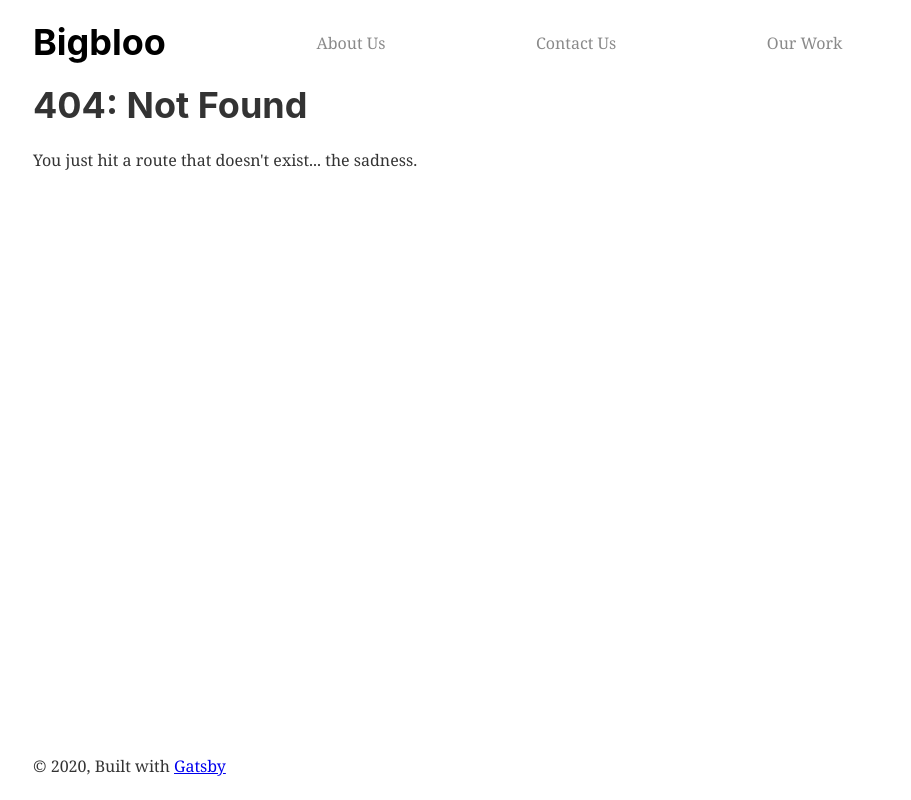
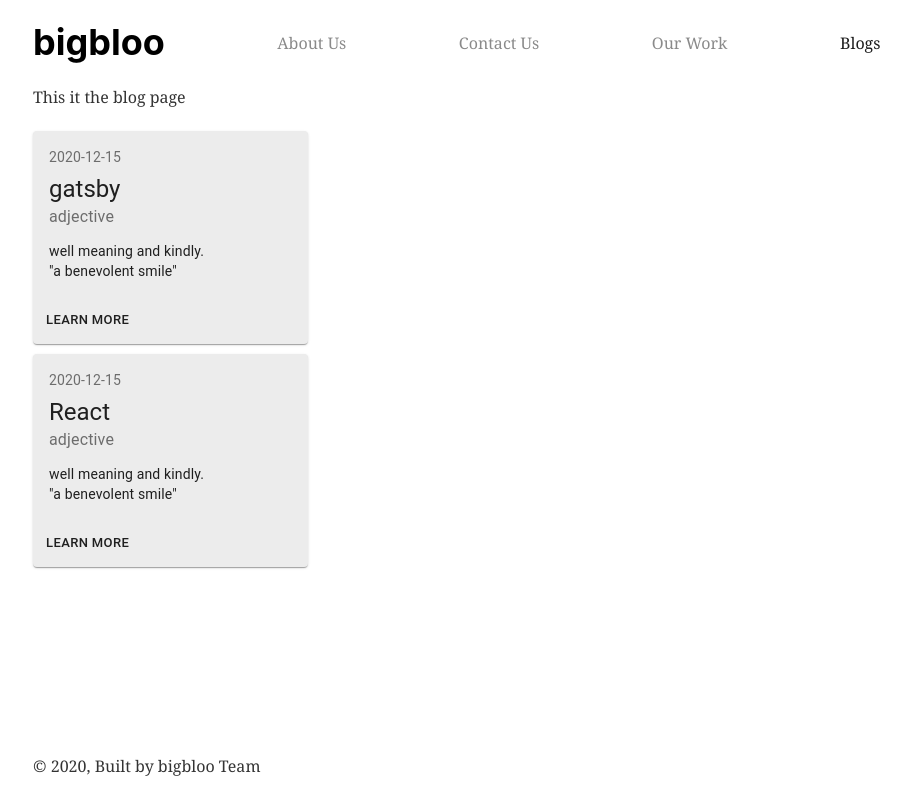
Before and after one commit to michalwanto/bigbloo_web, a Gatsby site: page /blog in a window 1280 px wide. Before the commit this address had no page. Shown: the whole page, without its empty margins (127-1038 px from the left). Built offline with nearby package versions, Linux system fonts and the light colour scheme; Gatsby itself is replaced by a stand-in of ours.

Commit message:
added blog page

```diff
--- a/gatsby-config.js
+++ b/gatsby-config.js
@@ -1,16 +1,16 @@
 module.exports = {
   siteMetadata: {
-    title: `Bigbloo`,
+    title: `bigbloo`,
     description: `Kick off your next, great Gatsby project with this default starter. This barebones starter ships with the main Gatsby configuration files you might need.`,
-    author: `@gatsbyjs`,
+    author: `bigbloo Team`,
   },
   plugins: [
     `gatsby-plugin-react-helmet`,
     {
       resolve: `gatsby-source-filesystem`,
       options: {
-        name: `images`,
-        path: `${__dirname}/src/images`,
+        name: `src`,
+        path: `${__dirname}/src`,
       },
     },
     `gatsby-transformer-sharp`,
@@ -26,7 +26,7 @@ module.exports = {
         display: `minimal-ui`,
         icon: `src/images/gatsby-icon.png`, // This path is relative to the root of the site.
       },
-    },`gatsby-plugin-sass`,
+    },`gatsby-plugin-sass`,`gatsby-transformer-remark`
     // this (optional) plugin enables Progressive Web App + Offline functionality
     // To learn more, visit: https://gatsby.dev/offline
     // `gatsby-plugin-offline`,
--- a/package.json
+++ b/package.json
@@ -5,6 +5,7 @@
   "version": "0.1.0",
   "author": "Kyle Mathews <mathews.kyle@gmail.com>",
   "dependencies": {
+    "@material-ui/core": "^4.11.2",
     "gatsby": "^2.25.3",
     "gatsby-image": "^2.4.21",
     "gatsby-plugin-manifest": "^2.5.2",
@@ -13,6 +14,7 @@
     "gatsby-plugin-sass": "^2.7.0",
     "gatsby-plugin-sharp": "^2.7.1",
     "gatsby-source-filesystem": "^2.4.2",
+    "gatsby-transformer-remark": "^2.12.0",
     "gatsby-transformer-sharp": "^2.5.21",
     "node-sass": "^4.14.1",
     "prop-types": "^15.7.2",
@@ -21,6 +23,8 @@
     "react-helmet": "^6.1.0"
   },
   "devDependencies": {
+    "cross-env": "^7.0.3",
+    "env-cmd": "^10.1.0",
     "prettier": "2.1.2"
   },
   "keywords": [
@@ -29,7 +33,7 @@
   "license": "0BSD",
   "scripts": {
     "build": "gatsby build",
-    "develop": "gatsby develop",
+    "develop": "cross-env GATSBY_GRAPHQL_IDE=playground gatsby develop",
     "format": "prettier --write \"**/*.{js,jsx,ts,tsx,json,md}\"",
     "start": "npm run develop",
     "serve": "gatsby serve",
--- /dev/null
+++ b/src/components/blog/blogCard.js
@@ -0,0 +1,55 @@
+import React from 'react';
+import { makeStyles } from '@material-ui/core/styles';
+import Card from '@material-ui/core/Card';
+import CardActions from '@material-ui/core/CardActions';
+import CardContent from '@material-ui/core/CardContent';
+import Button from '@material-ui/core/Button';
+import Typography from '@material-ui/core/Typography';
+
+const useStyles = makeStyles({
+  root: {
+    maxWidth: 275,
+    marginBottom:"10px",
+    backgroundColor:"rgb(236, 236, 236)"
+  },
+  bullet: {
+    display: 'inline-block',
+    margin: '0 2px',
+    transform: 'scale(0.8)',
+  },
+  date: {
+    fontSize: 14,
+  },
+  pos: {
+    marginBottom: 12,
+  },
+});
+
+export default function SimpleCard(props) {
+  const classes = useStyles();
+  const bull = <span className={classes.bullet}>•</span>;
+
+  return (
+    <Card className={classes.root}>
+      <CardContent>
+        <Typography className={classes.date} color="textSecondary" gutterBottom>
+          {props.date}
+        </Typography>
+        <Typography variant="h5" component="h2">
+          {props.title}
+        </Typography>
+        <Typography className={classes.pos} color="textSecondary">
+          adjective
+        </Typography>
+        <Typography variant="body2" component="p">
+          well meaning and kindly.
+          <br />
+          {'"a benevolent smile"'}
+        </Typography>
+      </CardContent>
+      <CardActions>
+        <Button size="small">Learn More</Button>
+      </CardActions>
+    </Card>
+  );
+}
--- a/src/components/footer.js
+++ b/src/components/footer.js
@@ -1,12 +1,20 @@
 import React from "react"
+import {graphql,useStaticQuery} from "gatsby"
 
 const Footer = ()=>{
+const data = useStaticQuery(graphql`
+query{
+  site{
+    siteMetadata{
+      author
+    }
+  }
+}
+`)
     return(
 
         <div>
-            © {new Date().getFullYear()}, Built with
-            {` `}
-            <a href="https://www.gatsbyjs.com">Gatsby</a>
+            © {new Date().getFullYear()}, Built by {data.site.siteMetadata.author}
         </div>
     )
 }
--- a/src/components/header.js
+++ b/src/components/header.js
@@ -1,11 +1,22 @@
-import { Link } from "gatsby"
+import { Link,graphql,useStaticQuery } from "gatsby"
 import PropTypes from "prop-types"
 import React from "react"
+
 
 import headerStyles from "./header.module.scss"
 
 
-const Header = ({ siteTitle }) => (
+const Header = () =>{
+const data =useStaticQuery(graphql`
+query{
+  site{
+    siteMetadata{
+      title
+    }
+  }
+}
+`)
+return(
   <header
     className={headerStyles.header}
   >
@@ -27,16 +38,17 @@ const Header = ({ siteTitle }) => (
             flexGrow:"1"
           }}
         >
-          {siteTitle}
+        {data.site.siteMetadata.title}
         </Link>
       </h1>
       <Link className={headerStyles.navtitle} activeClassName={headerStyles.navtitleActive} to="/about">About Us</Link>
       <Link className={headerStyles.navtitle} activeClassName={headerStyles.navtitleActive} to="/contact">Contact Us</Link>
       <Link className={headerStyles.navtitle} activeClassName={headerStyles.navtitleActive} to="/work">Our Work </Link>
-      <i style={{justifyContent:"flex-end"}} class="fas fa-bars"></i>
+      <Link className={headerStyles.navtitle} activeClassName={headerStyles.navtitleActive} to="/blog">Blogs</Link>
+      <i style={{justifyContent:"flex-end"}} className="fas fa-bars"></i>
     </div>
   </header>
-)
+)}
 
 Header.propTypes = {
   siteTitle: PropTypes.string,
--- a/src/components/layout.js
+++ b/src/components/layout.js
@@ -7,7 +7,7 @@
 
 import React from "react"
 import PropTypes from "prop-types"
-import { useStaticQuery, graphql } from "gatsby"
+
 
 import Header from "./header"
 import Footer from "./footer"
@@ -15,20 +15,12 @@ import "./layout.css"
 import layoutStyles from "./layout.module.scss"
 
 const Layout = ({ children }) => {
-  const data = useStaticQuery(graphql`
-    query SiteTitleQuery {
-      site {
-        siteMetadata {
-          title
-        }
-      }
-    }
-  `)
+
 
   return (
     <div className={layoutStyles.container}>
     <div className={layoutStyles.content}>
-      <Header siteTitle={data.site.siteMetadata?.title || `Title`} />
+      <Header />
 
         <main>{children}</main>
 
--- /dev/null
+++ b/src/pages/blog.js
@@ -0,0 +1,40 @@
+import React from 'react'
+import Layout from "../components/layout"
+import {graphql, useStaticQuery} from "gatsby"
+
+import SimpleCard from "../components/blog/blogCard"
+
+const BlogPage =()=>{
+  const data = useStaticQuery(graphql`
+  query{
+    allMarkdownRemark{
+    edges{
+      node{
+        frontmatter{
+          title
+          date
+        }
+        html
+        excerpt
+
+      }
+    }
+  }
+  }
+  `)
+    return(
+        <Layout>
+        <p>This it the blog page</p>
+        {data.allMarkdownRemark.edges.map(edge =>(
+          <div>
+          <SimpleCard title={edge.node.frontmatter.title} date={edge.node.frontmatter.date}  ></SimpleCard>
+          </div>
+
+          ))}
+
+
+        </Layout>
+    )
+}
+
+export default BlogPage
--- /dev/null
+++ b/src/posts/gatsby.md
@@ -0,0 +1,12 @@
+---
+title: "gatsby"
+date: "2020-12-15"
+---
+
+This is about gatsy page
+
+## Topics Covered
+
+1. Gatsby
+2. React
+3. GraphQL
--- /dev/null
+++ b/src/posts/react.md
@@ -0,0 +1,6 @@
+---
+title: "React"
+date: "2020-12-15"
+---
+
+This is the page about React
```
Also changed, not shown: src/hooks/use-all-remarks.js (added, +25 -0 lines), src/components/work/caseCard.js (added), 1 other file.
